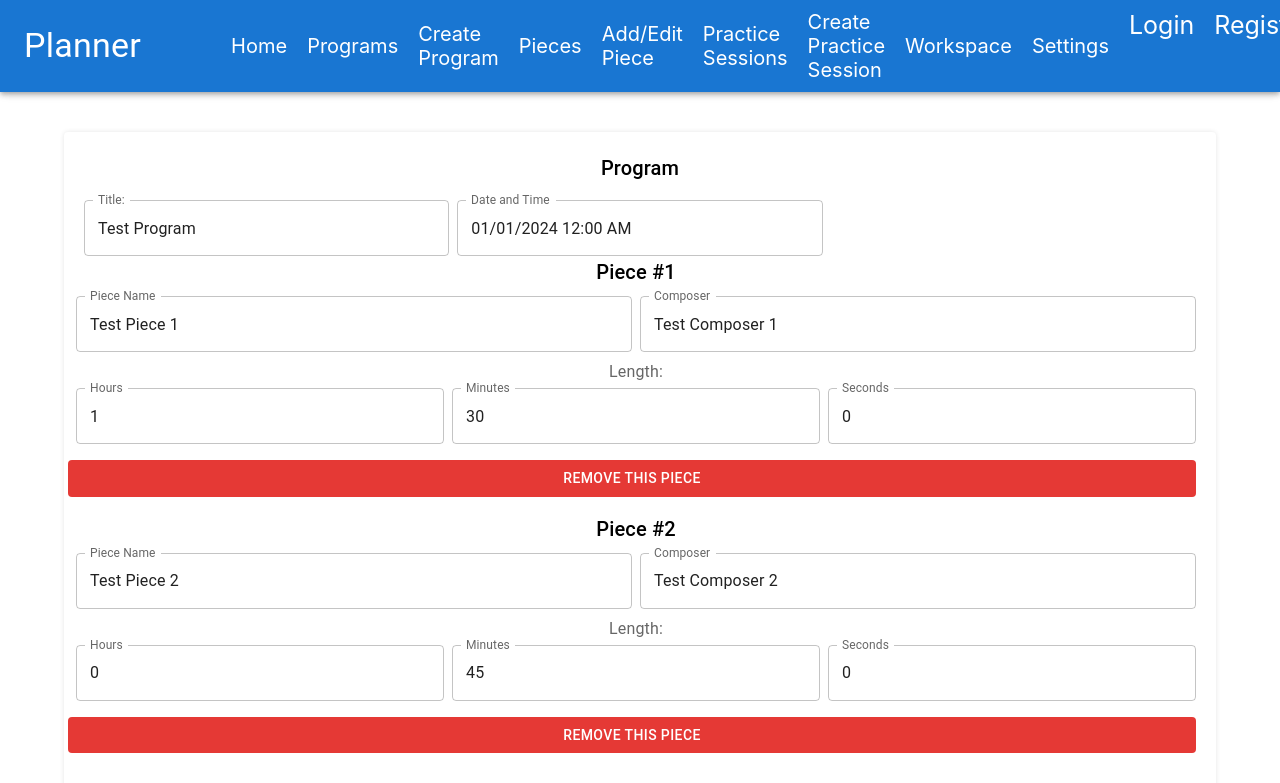
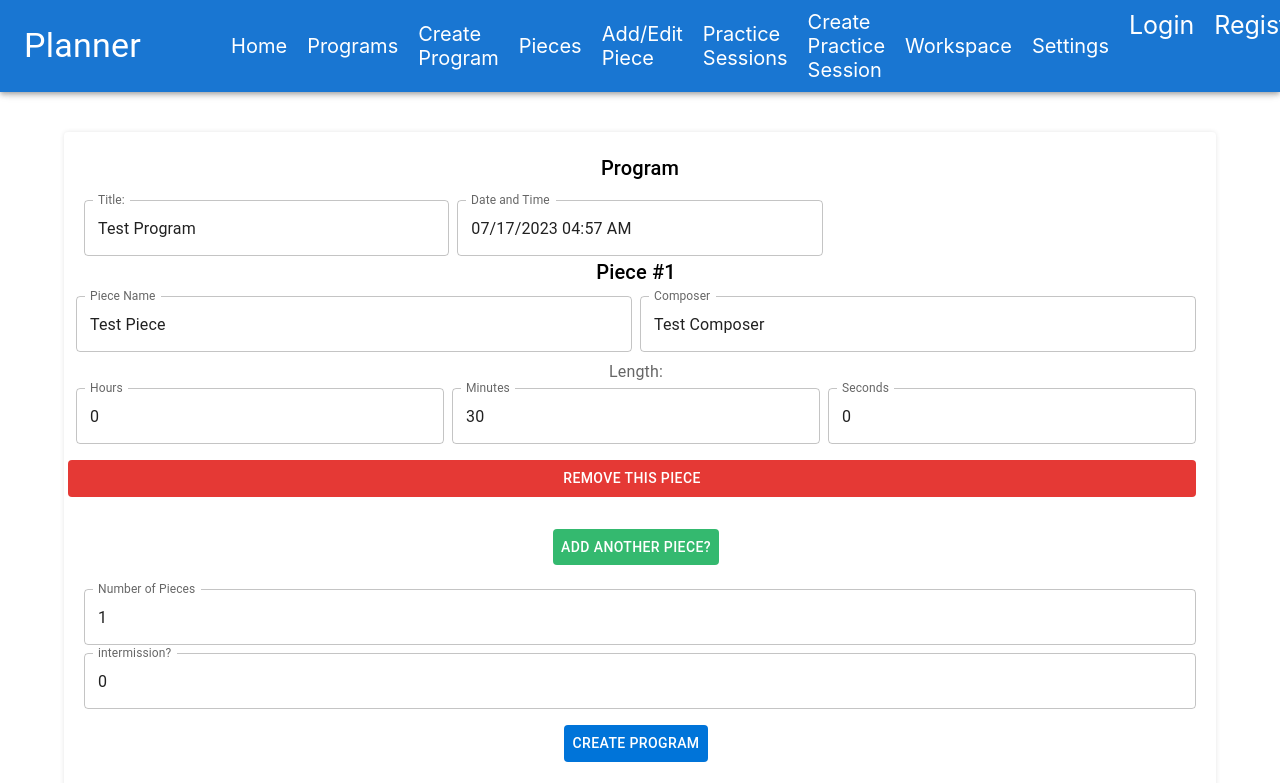
Before and after one commit to shoneriki/mern-practice, a React (Create React App) app in the folder client/: page /program/create in a window 1280 px wide. Shown: the top 783 px of the page. Built offline with nearby package versions, Linux system fonts and the light colour scheme.

Commit message:
able to add pieces from program

```diff
--- a/client/src/components/program-components/ProgramForm.js
+++ b/client/src/components/program-components/ProgramForm.js
@@ -28,8 +28,6 @@ export const ProgramForm = ({
   handleDateTimeChange
 }) => {
   console.log("program from ProgramForm component", program);
-
-
 
   return (
     <Box sx={{ "& > *": { mt: 2, mb: 2 } }}>
--- /dev/null
+++ b/client/src/components/program-components/ProgramFormRHL.js
@@ -0,0 +1,227 @@
+import React, {useEffect} from "react";
+import { useForm, useFieldArray } from "react-hook-form";
+import {
+  Button,
+  Box,
+  FormControl,
+  InputLabel,
+  Typography,
+  TextField,
+  Grid,
+} from "@mui/material";
+
+import { AdapterDayjs } from "@mui/x-date-pickers/AdapterDayjs";
+import { LocalizationProvider } from "@mui/x-date-pickers/LocalizationProvider";
+import { DateTimePicker } from "@mui/x-date-pickers/DateTimePicker";
+import dayjs from "dayjs";
+
+export const ProgramFormRHL = ({ onSubmit, userID }) => {
+  const { register, control, handleSubmit, setValue, watch } = useForm({
+    defaultValues: {
+      name: "Test Program",
+      date: dayjs(),
+      pieces: [
+        {
+          name: "Test Piece",
+          composer: "Test Composer",
+          length: { hours: 0, minutes: 30, seconds: 0 },
+        },
+      ],
+      numOfPieces: 1,
+      intermission: 0,
+      userOwner: userID,
+    },
+  });
+
+  const { fields, append, remove } = useFieldArray({
+    control,
+    name: "pieces",
+  });
+
+  const pieces = watch("pieces");
+
+  const handleDateTimeChange = (datetime) => {
+    setValue("date", datetime);
+  };
+
+  useEffect(() => {
+    setValue("numOfPieces", pieces.length);
+  }, [pieces, setValue]);
+
+  return (
+    <Box sx={{ "& > *": { mt: 2, mb: 2 } }}>
+      <Typography sx={{ textAlign: "center" }} variant={"h6"}>
+        Program
+      </Typography>
+      <form onSubmit={handleSubmit(onSubmit)}>
+        <Grid container spacing={1}>
+          <Grid item xs={12} md={4}>
+            <FormControl fullWidth>
+              <TextField
+                {...register("name")}
+                type="text"
+                id="name"
+                name="name"
+                label="Title:"
+                fullWidth
+              />
+            </FormControl>
+          </Grid>
+          <Grid item xs={12} md={4}>
+            <FormControl fullWidth>
+              <LocalizationProvider dateAdapter={AdapterDayjs}>
+                <DateTimePicker
+                  label="Date and Time"
+                  name="date"
+                  value={dayjs()}
+                  onChange={handleDateTimeChange}
+                  renderInput={(props) => <TextField {...props} fullWidth />}
+                />
+              </LocalizationProvider>
+            </FormControl>
+          </Grid>
+          {fields.map((item, index) => (
+            <Grid
+              sx={{ textAlign: "center" }}
+              container
+              spacing={1}
+              key={item.id}
+            >
+              <Grid item xs={12} sm={12}>
+                <Typography variant={"h6"}>Piece #{index + 1}</Typography>
+              </Grid>
+              <Grid item xs={12} sm={6}>
+                <FormControl fullWidth>
+                  <TextField
+                    {...register(`pieces.${index}.name`)}
+                    id={`piece-${index}-name`}
+                    label="Piece Name"
+                    name={`pieces.${index}.name`}
+                  />
+                </FormControl>
+              </Grid>
+              <Grid item xs={12} sm={6}>
+                <FormControl fullWidth>
+                  <TextField
+                    {...register(`pieces.${index}.composer`)}
+                    id={`piece-${index}-composer`}
+                    label="Composer"
+                    name={`pieces.${index}.composer`}
+                  />
+                </FormControl>
+              </Grid>
+              <Grid item xs={12}>
+                <InputLabel htmlFor={`piece-${index}-lengthInSeconds`}>
+                  Length:
+                </InputLabel>
+                <Grid container spacing={1}>
+                  <Grid item xs={4} sm={4}>
+                    <TextField
+                      {...register(`pieces.${index}.length.hours`)}
+                      type="number"
+                      id={`piece-${index}-hours`}
+                      label="Hours"
+                      name={`pieces.${index}.length.hours`}
+                      min="0"
+                      max="10"
+                      fullWidth
+                    />
+                  </Grid>
+                  <Grid item xs={4} sm={4}>
+                    <TextField
+                      {...register(`pieces.${index}.length.minutes`)}
+                      type="number"
+                      id={`piece-${index}-minutes`}
+                      name={`pieces.${index}.length.minutes`}
+                      label="Minutes"
+                      fullWidth
+                    />
+                  </Grid>
+                  <Grid item xs={4} sm={4}>
+                    <TextField
+                      {...register(`pieces.${index}.length.seconds`)}
+                      type="number"
+                      id={`piece-${index}-seconds`}
+                      name={`pieces.${index}.length.seconds`}
+                      label="Seconds"
+                      fullWidth
+                    />
+                  </Grid>
+                </Grid>
+              </Grid>
+              <Button
+                sx={{
+                  backgroundColor: "#E53935",
+                  color: "white",
+                  margin: "1rem 0",
+                  "&:hover": {
+                    backgroundColor: "#C62828 ",
+                  },
+                }}
+                onClick={() => remove(index)}
+                fullWidth
+              >
+                Remove this piece
+              </Button>
+            </Grid>
+          ))}
+          <Button
+            sx={{
+              color: "white",
+              backgroundColor: "#34B96F",
+              margin: "1rem auto",
+              "&:hover": {
+                backgroundColor: "#2D944F",
+              },
+            }}
+            onClick={() =>
+              append({
+                name: "",
+                composer: "",
+                length: { hours: 0, minutes: 0, seconds: 0 },
+              })
+            }
+          >
+            Add Another Piece?
+          </Button>
+          <Grid item xs={12} md={12}>
+            <FormControl fullWidth>
+              <TextField
+                {...register("numOfPieces")}
+                type="number"
+                id="numOfPieces"
+                label="Number of Pieces"
+                name="numOfPieces"
+                fullWidth
+              />
+            </FormControl>
+          </Grid>
+          <Grid item xs={12} md={12}>
+            <FormControl fullWidth>
+              <TextField
+                {...register("intermission")}
+                type="number"
+                id="intermission"
+                label="intermission?"
+                name="intermission"
+              />
+            </FormControl>
+          </Grid>
+          <Button
+            sx={{
+              backgroundColor: "#0074D9",
+              color: "white",
+              margin: "1rem auto",
+              "&:hover": {
+                backgroundColor: "#005CBF",
+              },
+            }}
+            type="submit"
+          >
+            Create Program
+          </Button>
+        </Grid>
+      </form>
+    </Box>
+  );
+};
--- a/client/src/pages/program-pages/program-create-edit.js
+++ b/client/src/pages/program-pages/program-create-edit.js
@@ -1,12 +1,13 @@
-import React, { useState, useEffect } from "react";
+import React, { useEffect } from "react";
 import axios from "axios";
 import { useGetUserID } from "../../hooks/useGetUserID";
 import { useNavigate, useParams } from "react-router-dom";
 import { useCookies } from "react-cookie";
 
-import { Box, Typography } from "@mui/material";
+import { Box } from "@mui/material";
 
 import { ProgramForm } from "../../components/program-components/ProgramForm";
+import  {ProgramFormRHL} from "../../components/program-components/ProgramFormRHL";
 
 import dayjs from "dayjs";
 
@@ -16,68 +17,21 @@ export const ProgramCreateEdit = () => {
 
   const { id } = useParams();
 
-  const dataObject = dayjs("2024-01-01");
-  const timeObject = dayjs("2024-01-01T12:00:00");
-
-  const seedData = {
-    name: "Test Program",
-    date: dataObject,
-    time: timeObject,
-    pieces: [
-      {
-        name: "Test Piece 1",
-        composer: "Test Composer 1",
-        length: {
-          hours: 1,
-          minutes: 30,
-          seconds: 0,
-        },
-      },
-      {
-        name: "Test Piece 2",
-        composer: "Test Composer 2",
-        length: {
-          hours: 0,
-          minutes: 45,
-          seconds: 0,
-        },
-      },
-    ],
-    numOfPieces: 2,
-    intermission: 15,
-    userOwner: userID,
-  };
-
-  const [program, setProgram] = useState(seedData);
-
   const navigate = useNavigate();
 
   useEffect(() => {
     const fetchEditData = async () => {
       if (id) {
-        console.log("ID EXISTS!");
-        console.log("id in fetch", id);
         try {
-          console.log(
-            "from inside try of fetchEditData from create-program page"
-          );
           const response = await axios.get(
             `http://localhost:3001/programs/program/${id}`
           );
           let programData = response.data;
 
-          console.log("PROGRAMDATA? From fetch", programData);
-
           // Converting 'dayjs' instances to strings
           programData.date = dayjs(programData.date);
           programData.time = dayjs(programData.time);
-
-          console.log("date valid? ", dayjs(programData.date).isValid());
-          console.log("time valid? ", dayjs(programData.time).isValid());
-
-          setProgram(programData);
         } catch (error) {
-          console.log("Inside the fetchEditData catch");
           console.error(
             "an error occurred while fetching the program: ",
             error
@@ -88,118 +42,134 @@ export const ProgramCreateEdit = () => {
     fetchEditData();
   }, [id]);
 
-  const handleChangeProgram = (event) => {
-    const { name, value } = event.target;
-    console.log("program time", program.date);
-    setProgram({ ...program, [name]: value });
-  };
+  // const onSubmit = async (data) => {
+  //   const dateTime = dayjs(data.date).format("YYYY-MM-DDTHH:mm:ss");
 
-  const addPiece = () => {
-    setProgram({
-      ...program,
-      numOfPieces: program.numOfPieces + 1,
-      pieces: [
-        ...program.pieces,
-        {
-          name: "",
-          composer: "",
-          length: { hours: 0, minutes: 0, seconds: 0 },
-          movements: [
-            {
-              name: "",
-            },
-          ],
-        },
-      ],
-    });
-  };
-
-  const handleChangePiece = (event, index, subfield) => {
-    const { name, value } = event.target;
-    setProgram((prevState) => {
-      const newPieces = [...prevState.pieces];
-      if (subfield) {
-        newPieces[index][name][subfield] = Number(value);
-      } else {
-        newPieces[index][name] = value;
-      }
-      return {
-        ...prevState,
-        pieces: newPieces,
-      };
-    });
-  };
-
-  const removePiece = (pieceIndex) => {
-    setProgram((prevState) => {
-      if (prevState.pieces.length <= 1) {
-        alert("At least one piece must remain.");
-        return prevState;
-      }
-      const newPieces = [...prevState.pieces];
-      newPieces.splice(pieceIndex, 1);
-      return {
-        ...prevState,
-        numOfPieces: prevState.numOfPieces - 1,
-        pieces: newPieces,
-      };
-    });
-  };
+  //   try {
+  //     if (id) {
+  //       await axios.put(
+  //         `http://localhost:3001/programs/program/${id}`,
+  //         { ...data, date: dateTime },
+  //         {
+  //           headers: { authorization: cookies.access_token },
+  //         }
+  //       );
+  //       alert("program updated");
+  //     } else {
+  //       await axios.post(
+  //         "http://localhost:3001/programs",
+  //         { ...data, date: dateTime },
+  //         {
+  //           headers: { authorization: cookies.access_token },
+  //         }
+  //       );
+  //       alert("New Program Added");
+  //     }
+  //     navigate("/");
+  //   } catch (error) {
+  //     console.error(error);
+  //   }
+  // };
 
 
-  const handleDateTimeChange = (datetime) => {
-    console.log("dateTime?", datetime);
-    handleChangeProgram({
-      target: { name: "date", value: datetime.toDate() },
-    });
-  };
-
-  const handleSubmit = async (event) => {
-    event.preventDefault();
-    console.log("program.date", program.date);
-
-    const dateTime = dayjs(program.date).format("YYYY-MM-DDTHH:mm:ss");
+  const onSubmit = async (data) => {
+    const dateTime = dayjs(data.date).format("YYYY-MM-DDTHH:mm:ss");
+    console.log("userID:", userID);
 
     try {
+      const piecePromises = data.pieces.map((piece, pieceIndex) => {
+        if (piece._id) {
+          // If the piece has an ID, update the existing piece
+          return axios.put(`http://localhost:3001/pieces/${piece._id}`, piece, {
+            headers: { authorization: cookies.access_token },
+          });
+        } else {
+          // If the piece doesn't have an ID, create a new piece
+          return axios
+            .post(
+              `http://localhost:3001/pieces`,
+              { ...piece, userOwner: userID },
+              {
+                headers: { authorization: cookies.access_token },
+              }
+            )
+            .then((response) => {
+              if (!response || !response.data) {
+                console.error("Invalid response:", response);
+              }
+              return response.data;
+            })
+            .catch((error) => {
+              alert("an error occurred");
+              if (error.response) {
+                console.error(error.response.data);
+              } else {
+                console.error(error);
+              }
+            });
+        }
+      });
+
+      const updatedPieces = await Promise.all(piecePromises);
+
+      let totalLengthInSeconds = 0;
+      for (let i = 0; i < updatedPieces.length; i++) {
+        const piece = updatedPieces[i];
+        totalLengthInSeconds +=
+          piece.length.hours * 3600 +
+          piece.length.minutes * 60 +
+          piece.length.seconds;
+      }
+      totalLengthInSeconds += data.intermission * 60;
+
+      const length = {
+        hours: Math.floor(totalLengthInSeconds / 3600),
+        minutes: Math.floor((totalLengthInSeconds % 3600) / 60),
+        seconds: totalLengthInSeconds % 60,
+      };
+
+      const programData = {
+        ...data,
+        date: dateTime,
+        pieces: updatedPieces.map((piece) => {
+          if (!piece || !piece._id) {
+            console.error("Invalid piece:", piece);
+            return null;
+          }
+          return piece._id;
+        }),
+      };
+
       if (id) {
-        console.log("ID in the handleSubmit for edit", id);
         await axios.put(
           `http://localhost:3001/programs/program/${id}`,
-          { ...program, date: dateTime },
+          programData,
           {
             headers: { authorization: cookies.access_token },
           }
         );
         alert("program updated");
       } else {
-        await axios.post(
-          "http://localhost:3001/programs",
-          { ...program, date: dateTime },
-          {
-            headers: { authorization: cookies.access_token },
-          }
-        );
-        alert("New Program Added");
+        await axios.post(`http://localhost:3001/programs`, programData, {
+          headers: { authorization: cookies.access_token },
+        });
+        alert("New Program Added!");
       }
-      navigate("/");
+      navigate("/programs");
     } catch (error) {
-      console.log("program in catch?  ", program);
-      console.error(error);
+      alert("an error occurred");
+      console.error(error.response.data);
     }
   };
 
+
+
+
+
   return (
     <Box className="create-program">
-      <ProgramForm
-        program={program}
-        handleChangeProgram={handleChangeProgram}
-        handleChangePiece={handleChangePiece}
-        removePiece={removePiece}
-        addPiece={addPiece}
-        handleSubmit={handleSubmit}
-        id={id}
-        handleDateTimeChange={handleDateTimeChange}
-      />
+      {/* <ProgramForm onSubmit={onSubmit} /> */}
+      <ProgramFormRHL onSubmit={onSubmit} userID={userID}/>
     </Box>
   );
 };
```
Also changed, not shown: 2 other files (tests, documents, lock files or other folders).
